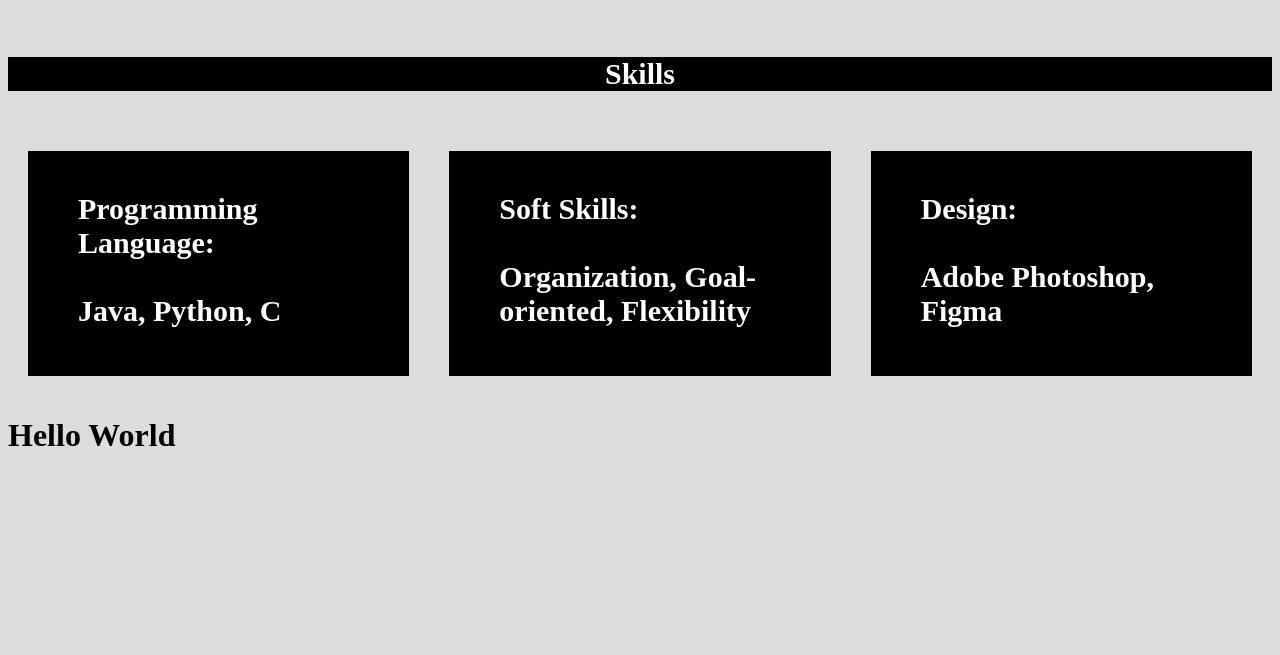
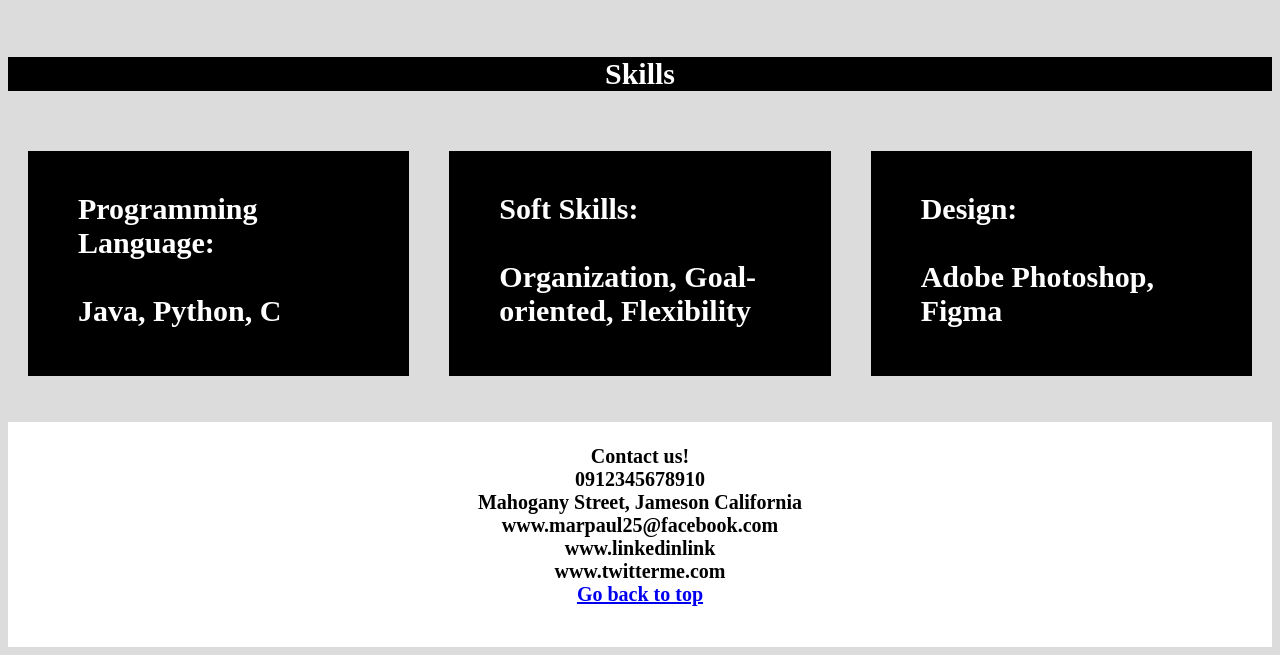
Before and after one commit to MarPaulPalacio/CMSC100_Exercise02, a plain HTML site: page index.html in a window 1280 px wide. Shown: the part 1013-1668 px from the top of the page. Before the commit the page ends 1489 px from the top, so only its background shows below. Drawn offline with Linux system fonts and the light colour scheme.

Commit message:
feat: added footer and link to go back to top page

```diff
--- a/index.html
+++ b/index.html
@@ -114,6 +114,18 @@
             width: 500px;
         }
 
+        .footer{
+            margin-top: 15px;
+            height: 225px;
+            width: 100%;
+            background-color: white;
+        }
+
+        .footer> .additional-information{
+            text-align: center;
+            font-size: 20px;
+        }
+
     </style>
     <meta charset="UTF-8">
     <meta name="viewport" content="width=device-width, initial-scale=1.0">
@@ -178,8 +190,21 @@
                 <h4 class = "skills-info"> Design: <br><br>Adobe Photoshop, Figma</h4>
             </div>
         </div>
+
+        <div class = "footer">
+            <h4 class = "additional-information">
+                <br>
+                Contact us! <br>
+                0912345678910 <br>
+                Mahogany Street, Jameson California<br>
+                www.marpaul25@facebook.com<br>
+                www.linkedinlink<br>
+                www.twitterme.com<br>
+                <a href="#top">Go back to top</a>
+            </h4>
+        </div>
     </div>
 
-    <h1>Hello World</h1>
+
 </body>
 </html>
```
